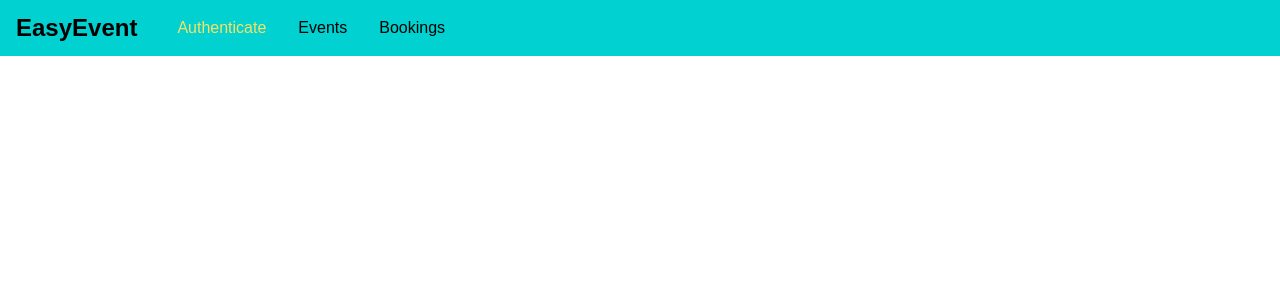
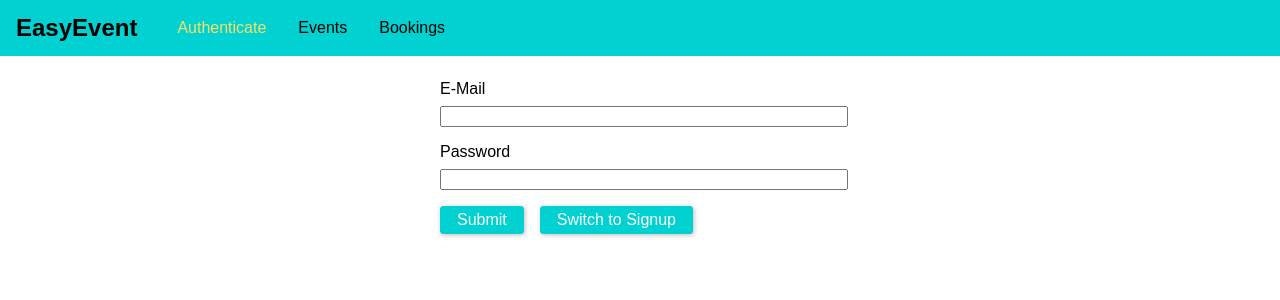
Before and after one commit to Mishra121/react-graphql-express, a React (Create React App) app in the folder frontend/: page /auth in a window 1280 px wide. Shown: the top 300 px of the page. Built offline with nearby package versions, Linux system fonts and the light colour scheme.

Commit message:
Auth component is updated with requests

```diff
--- /dev/null
+++ b/frontend/src/pages/Auth.css
@@ -0,0 +1,37 @@
+.auth-form {
+    width: 25rem;
+    max-width: 80%;
+    margin: 5rem auto;
+  }
+
+  .form-control label,
+  .form-control input {
+    width: 100%;
+    display: block;
+  }
+
+  .form-control label {
+    margin-bottom: 0.5rem;
+  }
+
+  .form-control {
+    margin-bottom: 1rem;
+  }
+
+  .form-actions button {
+    background: #01d1d1;
+    font: inherit;
+    border: 1px solid #01d1d1;
+    border-radius: 3px;
+    padding: 0.25rem 1rem;
+    margin-right: 1rem;
+    box-shadow: 1px 1px 5px rgba(0, 0, 0, 0.26);
+    color: white;
+    cursor: pointer;
+  }
+
+  .form-actions button:hover,
+  .form-actions button:active {
+      background: #01a7a7;
+      border-color: #01a7a7;
+  }
--- a/frontend/src/pages/Auth.js
+++ b/frontend/src/pages/Auth.js
@@ -1,13 +1,101 @@
-import React, { Component } from 'react'
+import React, { Component } from 'react';
+
+import './Auth.css';
 
 class AuthPage extends Component {
-    render() {
-        return (
-            <div>
-                The Auth Page
-            </div>
-        )
+  state = {
+    isLogin: true
+  };
+
+  constructor(props) {
+    super(props);
+    this.emailEl = React.createRef();
+    this.passwordEl = React.createRef();
+  }
+
+  // For Switching b/w Login and SignUp
+  switchModeHandler = () => {
+    this.setState(prevState => {
+      return { isLogin: !prevState.isLogin };
+    });
+  };
+
+  submitHandler = event => {
+    event.preventDefault();
+    const email = this.emailEl.current.value;
+    const password = this.passwordEl.current.value;
+
+    if (email.trim().length === 0 || password.trim().length === 0) {
+      return;
     }
+
+    // Default state and request for login
+    let requestBody = {
+      query: `
+        query {
+          login(email: "${email}", password: "${password}") {
+            userId
+            token
+            tokenExpiration
+          }
+        }
+      `
+    };
+
+    if (!this.state.isLogin) {
+      requestBody = {
+        query: `
+          mutation {
+            createUser(userInput: {email: "${email}", password: "${password}"}) {
+              _id
+              email
+            }
+          }
+        `
+      };
+    }
+
+    fetch('http://localhost:8000/graphql', {
+      method: 'POST',
+      body: JSON.stringify(requestBody),
+      headers: {
+        'Content-Type': 'application/json'
+      }
+    })
+      .then(res => {
+        if (res.status !== 200 && res.status !== 201) {
+          throw new Error('Failed!');
+        }
+        return res.json();
+      })
+      .then(resData => {
+        console.log(resData);
+      })
+      .catch(err => {
+        console.log(err);
+      });
+  };
+
+  render() {
+    return (
+      <form className="auth-form" onSubmit={this.submitHandler}>
+        <div className="form-control">
+          <label htmlFor="email">E-Mail</label>
+          <input type="email" id="email" ref={this.emailEl} />
+        </div>
+        <div className="form-control">
+          <label htmlFor="password">Password</label>
+          <input type="password" id="password" ref={this.passwordEl} />
+        </div>
+        <div className="form-actions">
+          <button type="submit">Submit</button>
+          <button type="button" onClick={this.switchModeHandler}>
+            Switch to {this.state.isLogin ? 'Signup' : 'Login'}
+          </button>
+        </div>
+      </form>
+    );
+  }
 }
 
 export default AuthPage;
```
